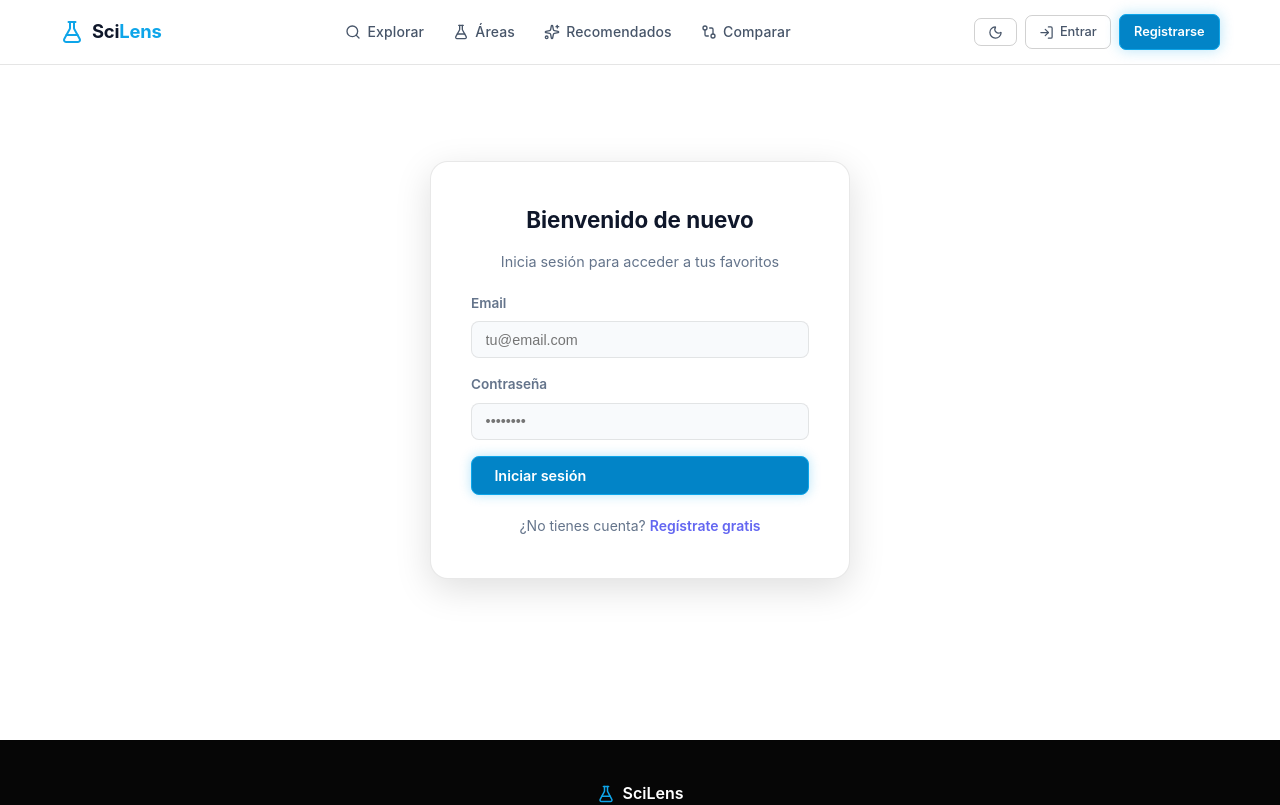
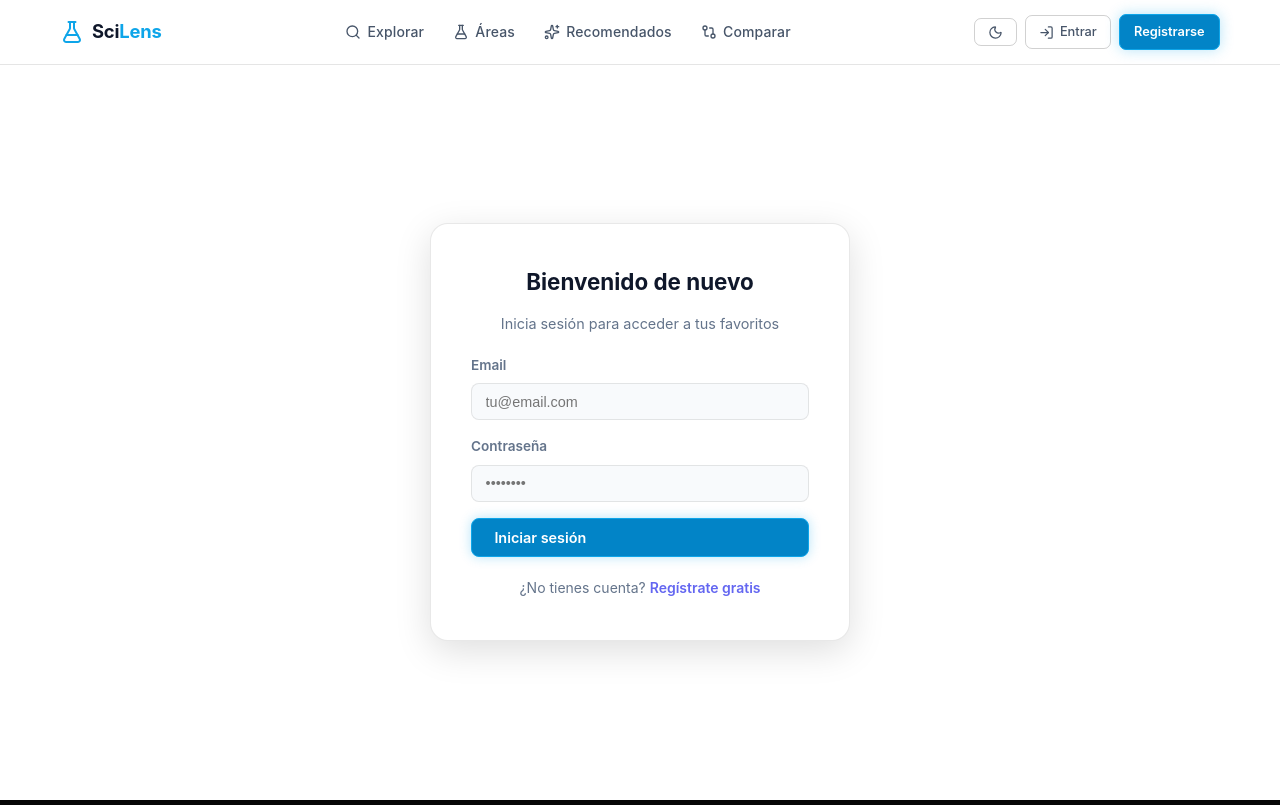
Before and after one commit to LuissRG18/TFG, a React (Vite) app in the folder frontend/: page /login in a window 1280 px wide. Shown: the top 805 px of the page. Built offline with nearby package versions, Linux system fonts and the light colour scheme.

Commit message:
fix: corregir corte superior en paginas auth en movil

```diff
--- a/frontend/src/index.css
+++ b/frontend/src/index.css
@@ -1089,11 +1089,11 @@ img { max-width: 100%; }
 
 /* ── Auth pages ──────────────────────────────────────── */
 .auth-page {
-  min-height: calc(100vh - 60px);
+  min-height: 100vh;
   display: flex;
   align-items: center;
   justify-content: center;
-  padding: 2rem 1.25rem;
+  padding: calc(64px + 2rem) 1.25rem 2rem;
   background: transparent;
 }
 .auth-card {
```
